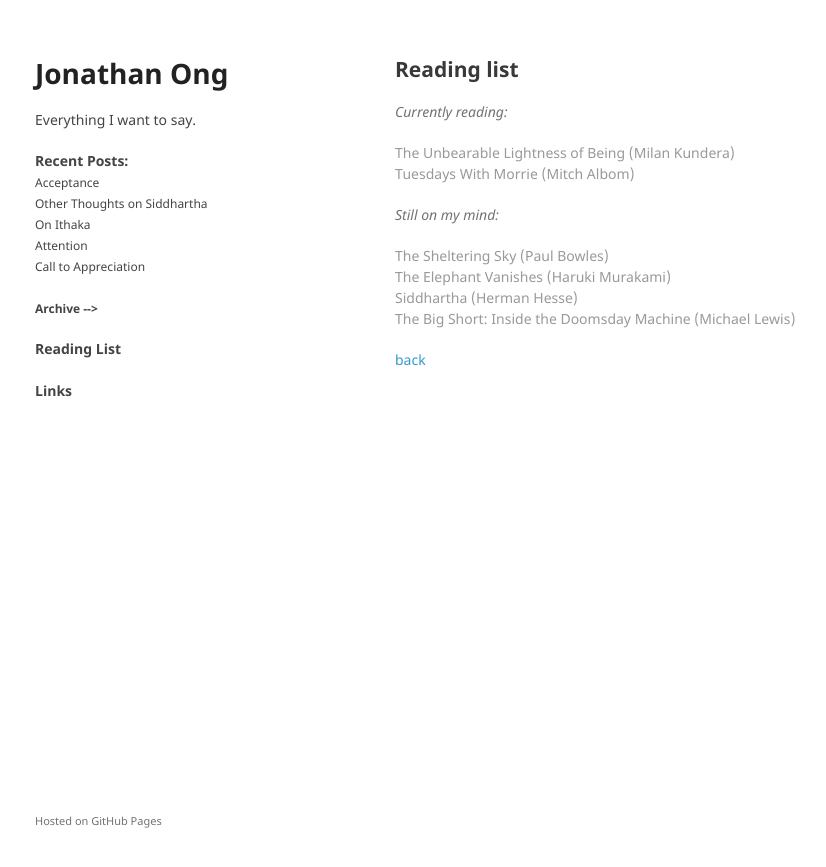
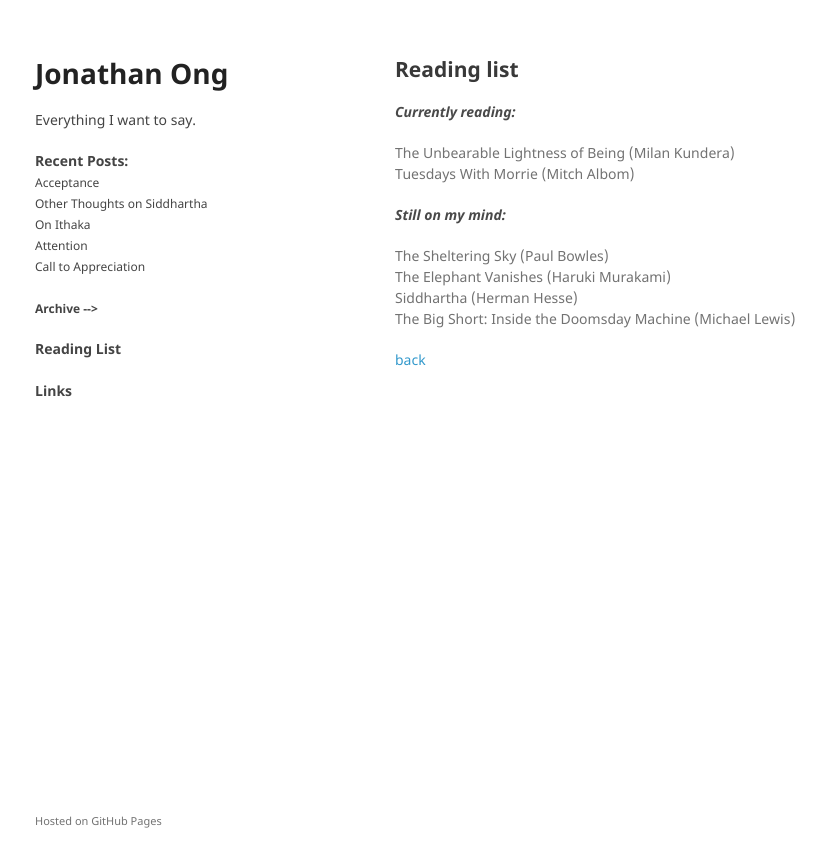
Before and after one commit to twentysix10/twentysix10.github.io, a Jekyll site: the page built from reading-list.md, in a window 1280 px wide. Shown: the top 867 px of the page, without its empty margins (175-1001 px from the left). Built offline with Jekyll 4.4.1, drawn with Linux system fonts in a browser that asks for light colours.

Commit message:
updated site

```diff
--- a/_sass/jekyll-theme-minimal.scss
+++ b/_sass/jekyll-theme-minimal.scss
@@ -142,15 +142,15 @@ header a.headerlink {
 section ul {
   list-style:none;
   margin-left:-40px;
-  color:#999;
+  color:#727272;
 }
 
 section ul a {
-  color:#999;
+  color:#727272;
 }
 
 section ul a:hover {
-  color:#444;
+  color:#999;
 }
 
 section h2 a {
--- a/reading-list.md
+++ b/reading-list.md
@@ -4,12 +4,12 @@ layout: post
 
 ## Reading list
 
-_Currently reading:_
+#### _Currently reading:_
 
 * The Unbearable Lightness of Being (Milan Kundera)
 * Tuesdays With Morrie (Mitch Albom)
 
-_Still on my mind:_
+#### _Still on my mind:_
 
 * The Sheltering Sky (Paul Bowles)
 * The Elephant Vanishes (Haruki Murakami)
```
Also changed, not shown: 17 other files.
